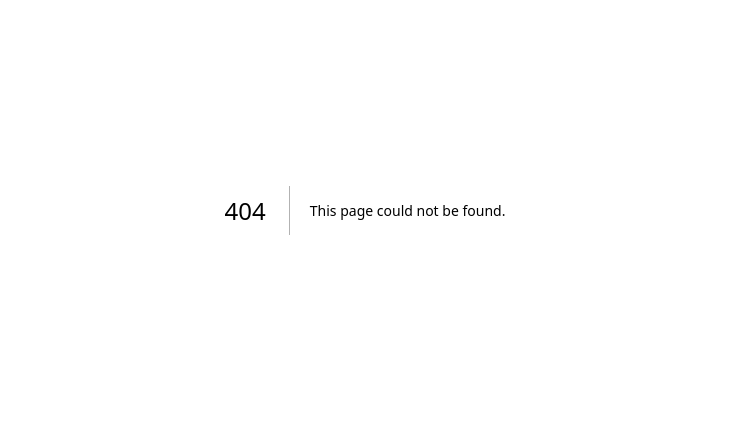
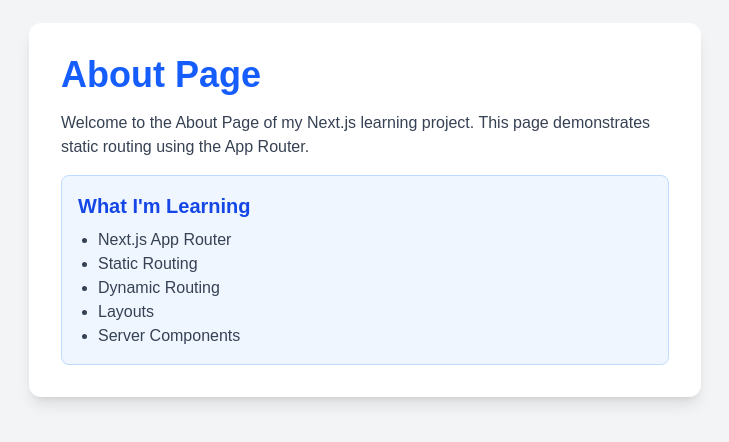
Before and after one commit to stackdev-ash/nextjs-learning, a Next.js app: page /static-routing/about in a window 1280 px wide. Before the commit this address had no page. Shown: the part 190-632 px from the top of the page, without its empty margins (275-1004 px from the left). Built offline with nearby package versions, Linux system fonts and the light colour scheme.

Commit message:
Add static routing examples

```diff
--- /dev/null
+++ b/app/static-routing/about/About.tsx
@@ -0,0 +1,32 @@
+function About() {
+  return (
+    <main className="min-h-screen bg-gray-100 flex items-center justify-center">
+      <div className="max-w-2xl rounded-xl bg-white p-8 shadow-lg">
+        <h1 className="mb-4 text-4xl font-bold text-blue-600">
+          About Page
+        </h1>
+
+        <p className="mb-4 text-gray-700">
+          Welcome to the About Page of my Next.js learning project.
+          This page demonstrates static routing using the App Router.
+        </p>
+
+        <div className="rounded-lg border border-blue-200 bg-blue-50 p-4">
+          <h2 className="mb-2 text-xl font-semibold text-blue-700">
+            What I'm Learning
+          </h2>
+
+          <ul className="list-disc pl-5 text-gray-700">
+            <li>Next.js App Router</li>
+            <li>Static Routing</li>
+            <li>Dynamic Routing</li>
+            <li>Layouts</li>
+            <li>Server Components</li>
+          </ul>
+        </div>
+      </div>
+    </main>
+  );
+}
+
+export default About;
--- /dev/null
+++ b/app/static-routing/about/page.tsx
@@ -0,0 +1,7 @@
+import About from "./About";
+
+function AboutPages() {
+  return <About/>;
+}
+
+export default AboutPages;
--- /dev/null
+++ b/app/static-routing/page.tsx
@@ -0,0 +1,5 @@
+function Index() {
+  return <h1>this is the first static index page</h1>;
+}
+
+export default Index;
```
